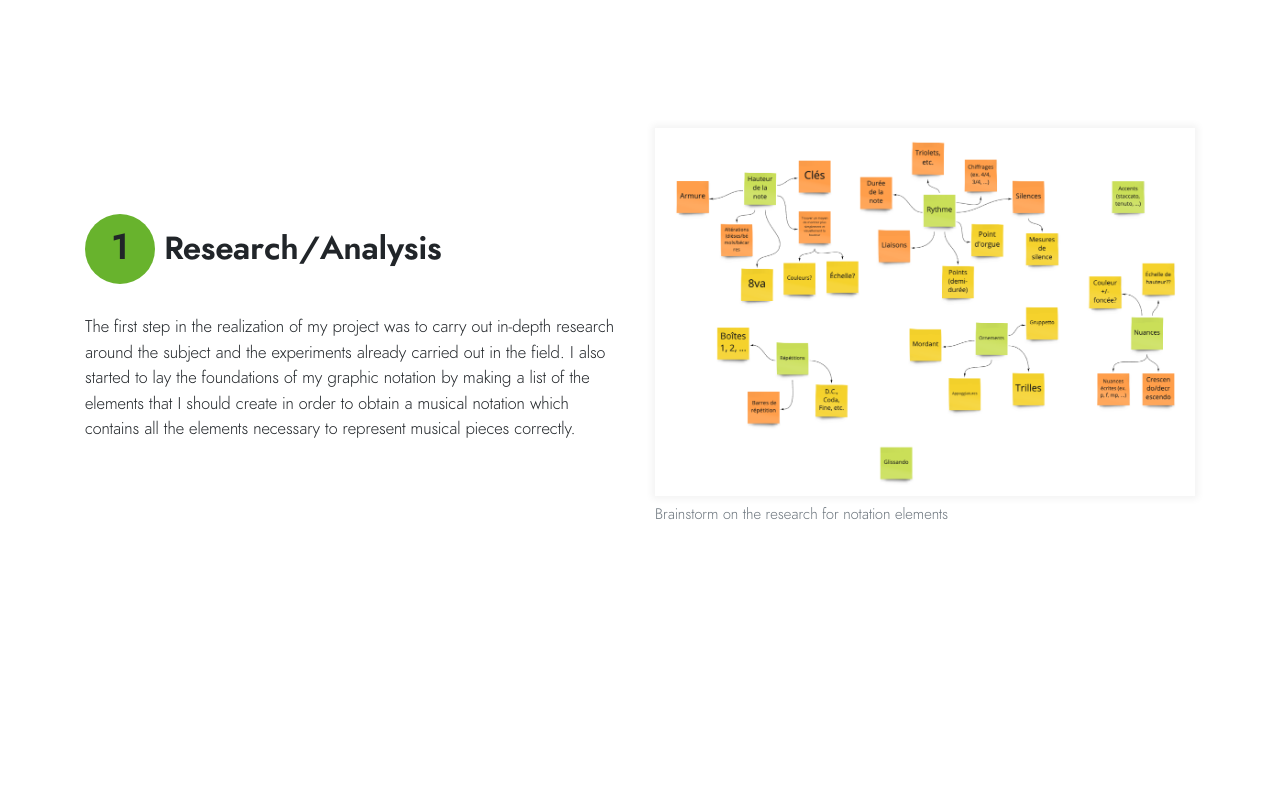
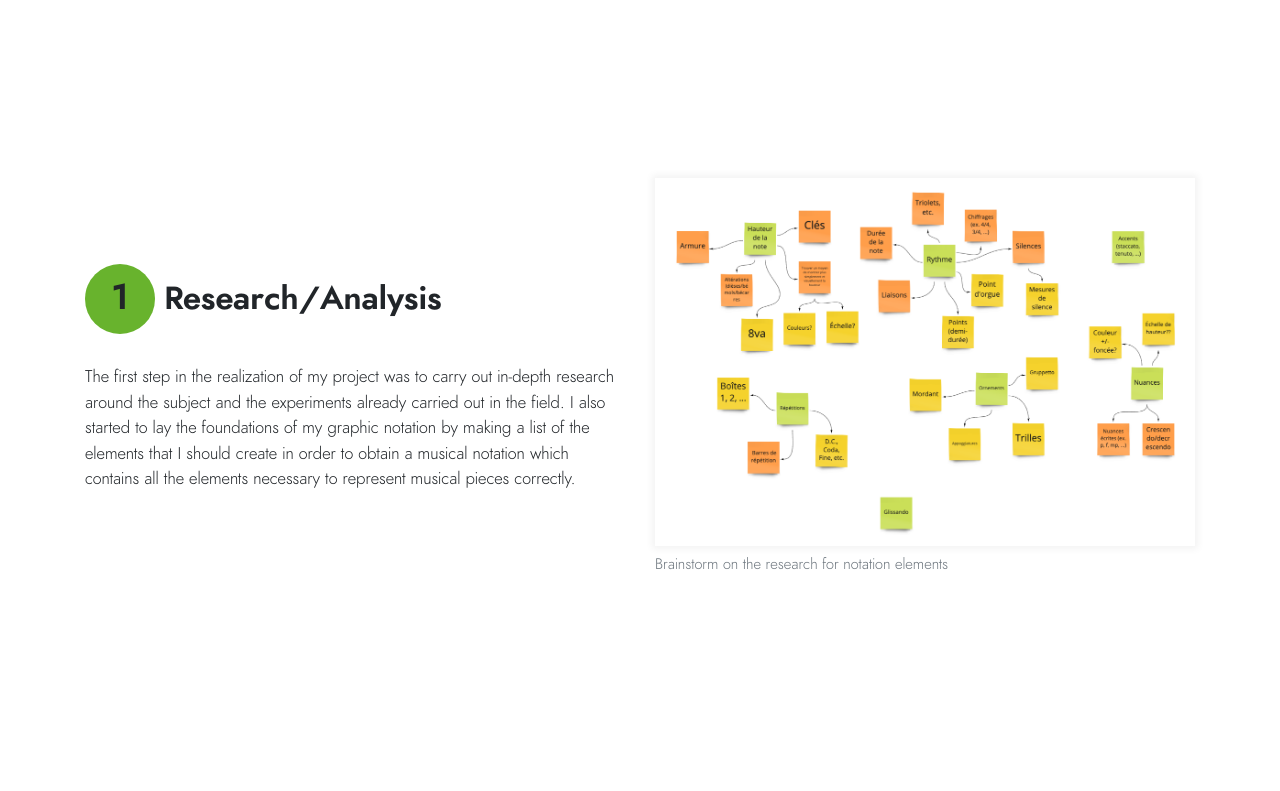
Before and after one commit to benoitlord/portfolio_nuxt, a Nuxt app: page /synthese in a window 1280 px wide. Shown: the part 980-1771 px from the top of the page. Built offline with nearby package versions, Linux system fonts and the light colour scheme; a web font is replaced by a local one.

Commit message:
Tweaks to content sections animation

```diff
--- a/pages/synthese.vue
+++ b/pages/synthese.vue
@@ -36,7 +36,7 @@
           <p>La premère étape dans la réalisation de mon projet fût d'effectuer une recherche approfondie autour du sujet et des expérimentations déjà réalisées dans le domaine. J'ai aussi commencé à jeter les bases de ma notation graphique en relevant la liste des éléments que je devrais créer afin d'obtenir une notation musicale qui contient tous les éléments nécessaires pour représenter correctement des pièces musicales.</p>
         </div>
       </b-col>
-      <b-col cols="12" md="5" lg="6">
+      <b-col cols="12" lg="6">
         <figure class="figure">
           <img class="figure-img img-fluid box-shadow" src="~assets/synthese_recherche.png" :alt="$t('captionBelow')" aria-labelledby="img-caption_1" />
           <figcaption class="figure-caption" id="img-caption_1">{{ (($i18n.locale === 'en') ? "Brainstorm on the research for notation elements" : "Brainstorm pour la recherche des éléments de notation" )}}</figcaption>
@@ -256,7 +256,7 @@
         var bottom_of_screen = $(window).scrollTop() + $(window).innerHeight();
         var top_of_screen = $(window).scrollTop();
 
-        if ((bottom_of_screen > top_of_element) && (top_of_screen < bottom_of_element)){
+        if ((bottom_of_screen - 200 > top_of_element) && (top_of_screen + 200 < bottom_of_element)){
           $el.addClass("visible");
         } else {
           $el.removeClass("visible");
@@ -374,6 +374,9 @@
   }
 
   .content-section{
+    margin-top: 150px;
+    margin-bottom: 150px;
+
     transition: transform 1s, opacity 1s;
     -webkit-transition: transform 1s, opacity 1s;
     -moz-transition: transform 1s, opacity 1s;
@@ -381,12 +384,12 @@
     -ms-transition: transform 1s, opacity 1s;
 
     @media(min-width: 768px){
-      margin-top: 250px;
-      margin-bottom: 250px;
+      margin-top: 300px;
+      margin-bottom: 300px;
     }
 
     &:not(.visible){
-      transform: scale(0.95);
+      transform: scale(0.98);
       opacity: 0;
     }
     &.visible{
```
